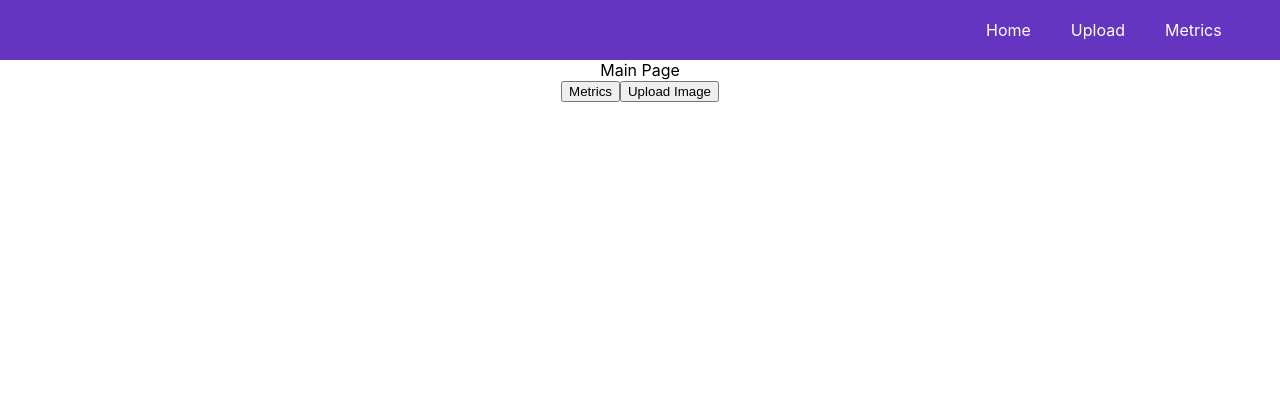
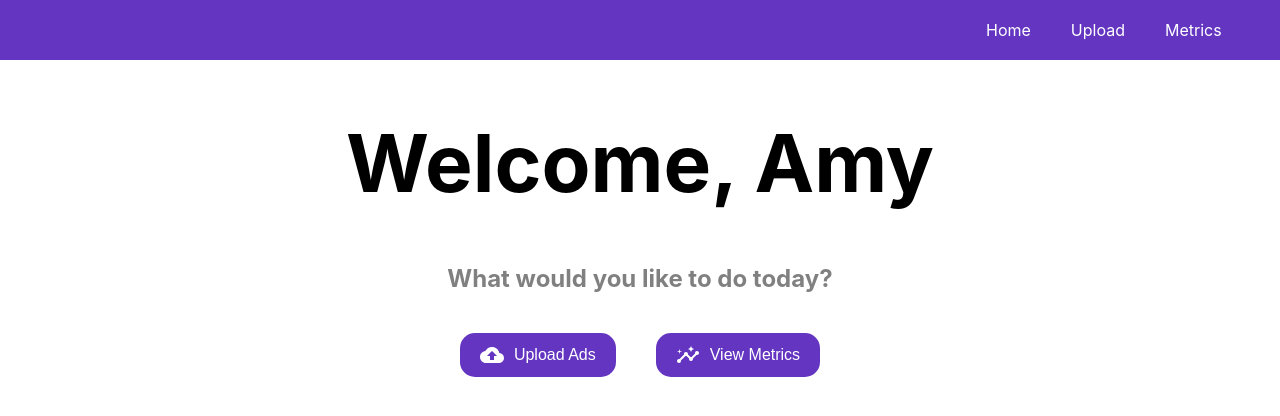
Before and after one commit to blazey08/ccIoTGUI, a React (Create React App) app in the folder frontend/: page / in a window 1280 px wide. Shown: the top 416 px of the page. Built offline with nearby package versions, Linux system fonts and the light colour scheme.

Commit message:
home page done

```diff
--- a/frontend/src/App.css
+++ b/frontend/src/App.css
@@ -137,3 +137,32 @@ input[type="checkbox"]{
 #metricsbutton{
   margin-right:3%;
 }
+
+#hometext{
+  font-size:5rem;
+}
+
+#what{
+  color:grey;
+}
+
+.bigbtn{
+  background-color: #6435C1;
+  color:white;
+  border-radius: 15px;
+  padding: 10px 20px;
+  border: none;
+  margin: 20px;
+  align-items: center;
+  display: flex;
+  font-size: 1rem;
+}
+
+.svgicon{
+  margin-right: 10px;
+}
+
+#bigbtnsdiv{
+  display: flex;
+  justify-content: center;
+}
--- a/frontend/src/App.js
+++ b/frontend/src/App.js
@@ -16,6 +16,15 @@ function clickNav(e){
   }
 }
 
+function homeClick(e){
+  if(e.target.id==="bigupload"){
+    document.getElementById("uploadnavbutton").click();
+  }
+  if(e.target.id==="bigmetrics"){
+    document.getElementById("metricsbutton").click();
+  }
+}
+
 function App() {
   return(
     <div className="App">
@@ -27,7 +36,7 @@ function App() {
           <Link id="metricsbutton" className='navbutton' to="/metrics" onClick={clickNav}>Metrics</Link>
         </div>
         <Routes>
-          <Route exact path="/" element={<Login/>}>
+          <Route exact path="/" element={<Login pressbtn={homeClick}/>}>
           </Route>
           <Route path="/upload" element={<Upload/>}>
           </Route>
--- a/frontend/src/components/Login.js
+++ b/frontend/src/components/Login.js
@@ -1,27 +1,22 @@
 import '../App.css';
-import axios from "axios";
 import React from 'react';
 
-function handleButton(e){
-    e.preventDefault();
-
-    const data = new FormData()
-    data.append('bType', e.target.id)
-
-    axios.post('/', {'bType': e.target.id}).then((response) => {
-        console.log(response.data);
-      });
-
-}
-
-function Login(){
-
+function Login(props){
     return(
         <div>
-            <header>Main Page</header>
             <title>Main Page</title>
-            <button id="metrics" onClick={handleButton}>Metrics</button>
-            <button id="upload" onClick={handleButton}>Upload Image</button>
+            <h1 id="hometext">Welcome, Amy</h1>
+            <h2 id="what">What would you like to do today?</h2>
+            <div id='bigbtnsdiv'>
+                <button id="bigupload" className='bigbtn' onClick={props.pressbtn}>
+                    <img className='svgicon' src='cloud_upload_black_24dp.svg' alt=""/>
+                    Upload Ads
+                </button>
+                <button id="bigmetrics" className='bigbtn' onClick={props.pressbtn}>
+                    <img className='svgicon' src='insights_black_24dp.svg' alt=""/>
+                    View Metrics
+                </button>
+            </div>
         </div>
 
     )
```
Also changed, not shown: frontend/public/cloud_upload_black_24dp.svg (added), frontend/public/insights_black_24dp.svg (added).
